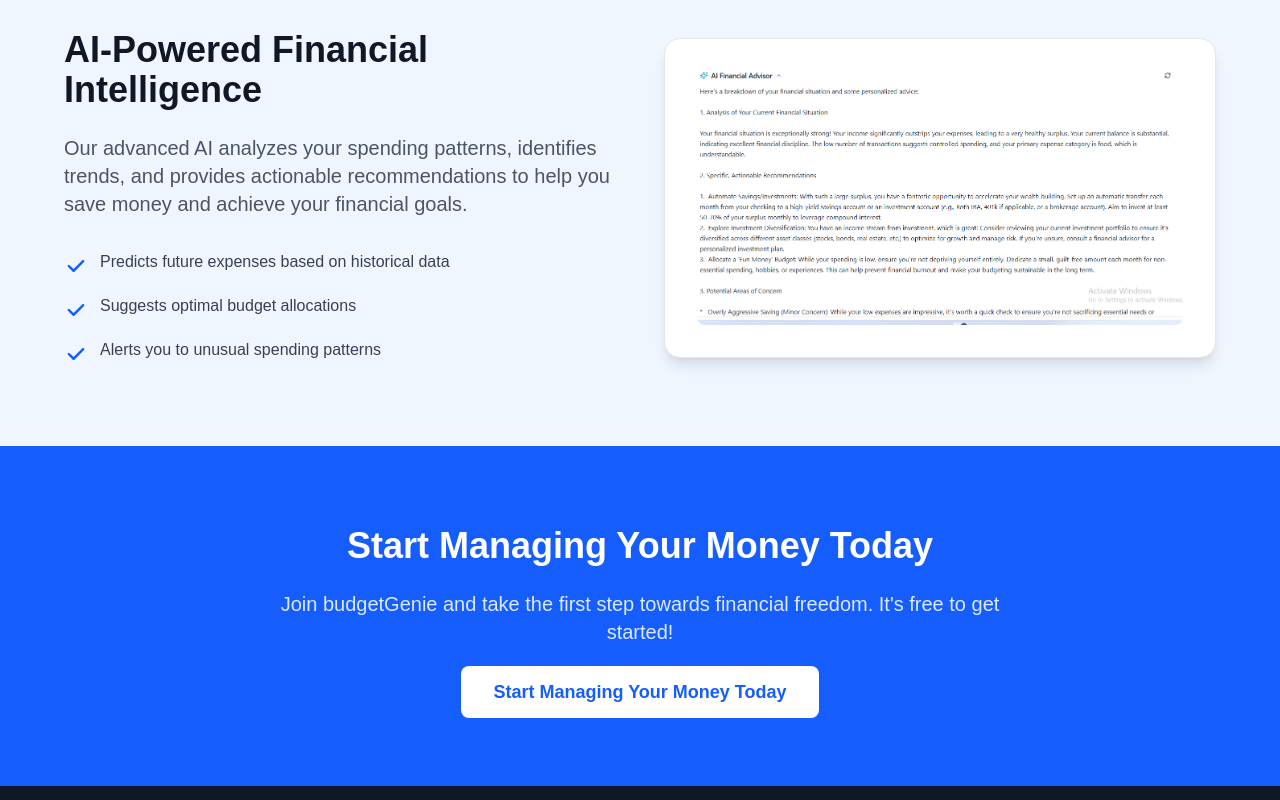
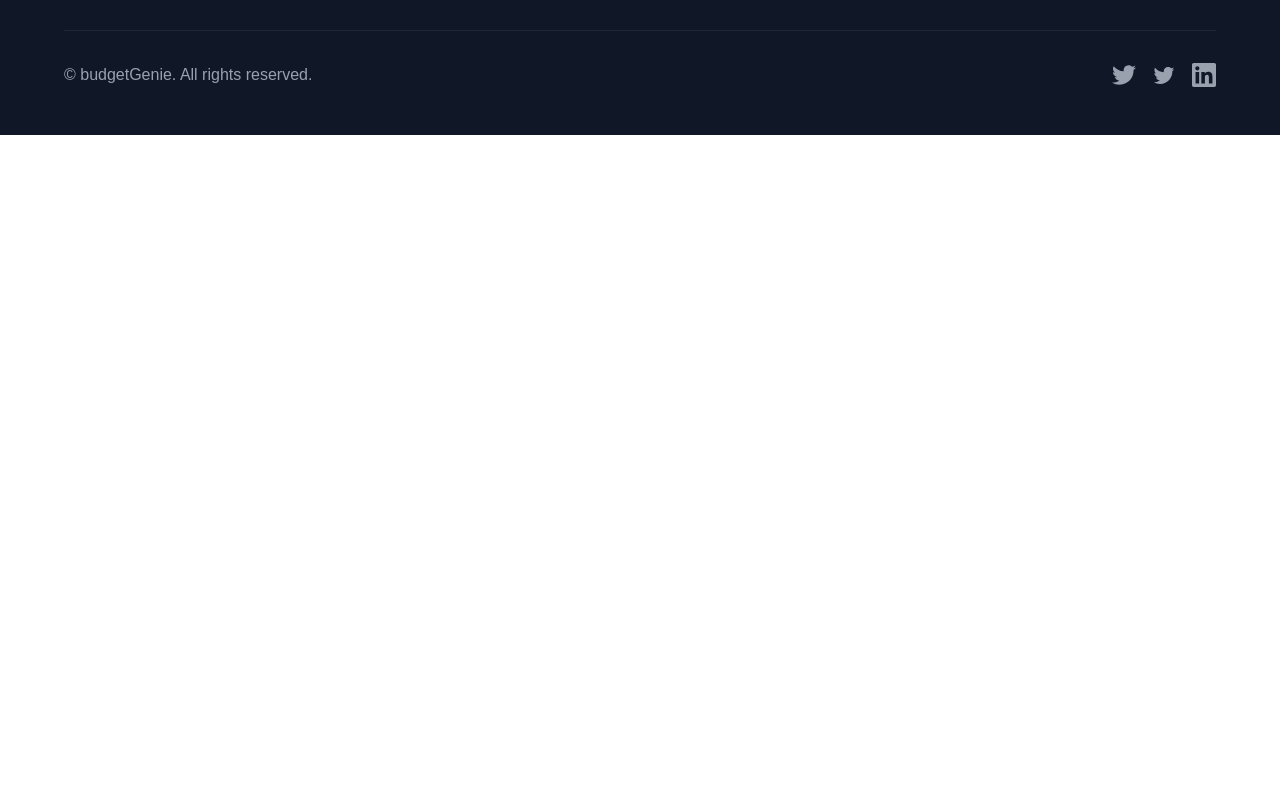
Before and after one commit to koladeFaith/budgetGenie, a Next.js app: page / in a window 1280 px wide. Shown: the part 1660-2460 px from the top of the page. After the commit the page ends 1795 px from the top, so only its background shows below. Built offline with nearby package versions, Linux system fonts and the light colour scheme.

Commit message:
Remove AI Feature Highlight and Call to Action sections from Home page

```diff
--- a/app/page.tsx
+++ b/app/page.tsx
@@ -327,99 +327,6 @@ export default function Home() {
         </div>
       </section>
 
-      {/* AI Feature Highlight */}
-      <section className="py-20 bg-blue-50">
-        <div className="max-w-7xl mx-auto px-4 sm-px-8 lg:px-16">
-          <div className="grid grid-cols-1 lg:grid-cols-2 gap-12 items-center">
-            <div>
-              <h2 className="text-3xl md:text-4xl font-bold text-gray-900 mb-6">
-                AI-Powered Financial Intelligence
-              </h2>
-              <p className="text-xl text-gray-600 mb-8">
-                Our advanced AI analyzes your spending patterns, identifies
-                trends, and provides actionable recommendations to help you save
-                money and achieve your financial goals.
-              </p>
-              <ul className="space-y-4">
-                <li className="flex items-start">
-                  <svg
-                    className="w-6 h-6 text-blue-600 mt-1 mr-3"
-                    fill="currentColor"
-                    viewBox="0 0 20 20">
-                    <path
-                      fillRule="evenodd"
-                      d="M16.707 5.293a1 1 0 010 1.414l-8 8a1 1 0 01-1.414 0l-4-4a1 1 0 011.414-1.414L8 12.586l7.293-7.293a1 1 0 011.414 0z"
-                      clipRule="evenodd"
-                    />
-                  </svg>
-                  <span className="text-gray-700">
-                    Predicts future expenses based on historical data
-                  </span>
-                </li>
-                <li className="flex items-start">
-                  <svg
-                    className="w-6 h-6 text-blue-600 mt-1 mr-3"
-                    fill="currentColor"
-                    viewBox="0 0 20 20">
-                    <path
-                      fillRule="evenodd"
-                      d="M16.707 5.293a1 1 0 010 1.414l-8 8a1 1 0 01-1.414 0l-4-4a1 1 0 011.414-1.414L8 12.586l7.293-7.293a1 1 0 011.414 0z"
-                      clipRule="evenodd"
-                    />
-                  </svg>
-                  <span className="text-gray-700">
-                    Suggests optimal budget allocations
-                  </span>
-                </li>
-                <li className="flex items-start">
-                  <svg
-                    className="w-6 h-6 text-blue-600 mt-1 mr-3"
-                    fill="currentColor"
-                    viewBox="0 0 20 20">
-                    <path
-                      fillRule="evenodd"
-                      d="M16.707 5.293a1 1 0 010 1.414l-8 8a1 1 0 01-1.414 0l-4-4a1 1 0 011.414-1.414L8 12.586l7.293-7.293a1 1 0 011.414 0z"
-                      clipRule="evenodd"
-                    />
-                  </svg>
-                  <span className="text-gray-700">
-                    Alerts you to unusual spending patterns
-                  </span>
-                </li>
-              </ul>
-            </div>
-            <div className="flex justify-center">
-              <div className="bg-white p-8 rounded-2xl shadow-lg border border-gray-200">
-                <Image
-                  src="/Screenshot 2026-03-18 130153.png"
-                  alt="Dashboard Preview"
-                  width={450}
-                  height={240}
-                  className="rounded-lg object-cover w-full"
-                />
-              </div>
-            </div>
-          </div>
-        </div>
-      </section>
-
-      {/* Call to Action */}
-      <section className="py-20 bg-blue-600">
-        <div className="max-w-4xl mx-auto px-4 sm-px-8 lg:px-16 text-center">
-          <h2 className="text-3xl md:text-4xl font-bold text-white mb-6">
-            Start Managing Your Money Today
-          </h2>
-          <p className="text-xl text-blue-100 mb-8">
-            Join budgetGenie and take the first step towards financial freedom.
-            It&apos;s free to get started!
-          </p>
-          <Link
-            href="/signup"
-            className="bg-white text-blue-600 px-8 py-4 rounded-lg text-lg font-semibold hover:bg-gray-100 transition-colors">
-            Start Managing Your Money Today
-          </Link>
-        </div>
-      </section>
 
       {/* Footer */}
       <footer id="contact" className="bg-gray-900 text-white py-12">
```
